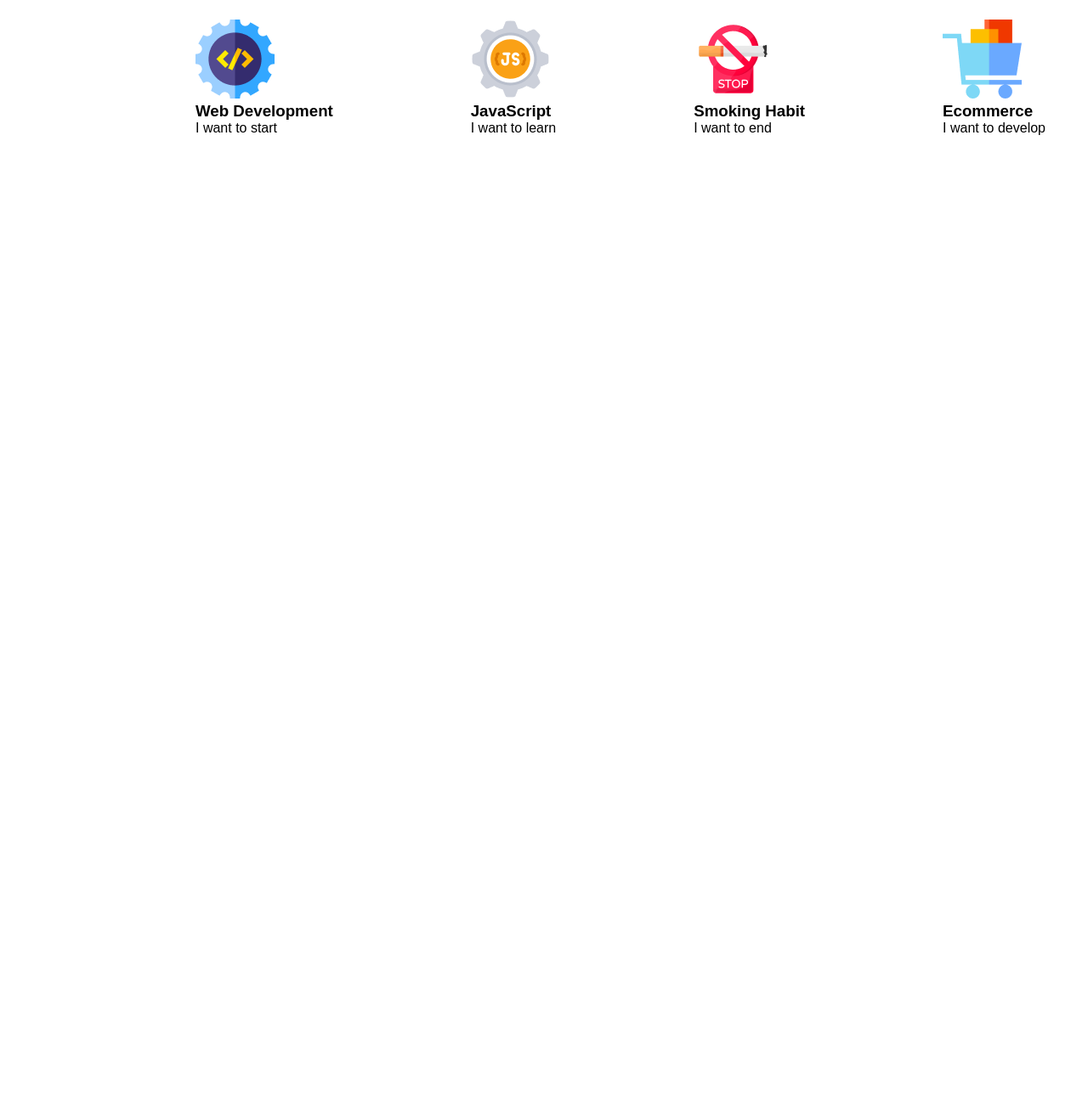
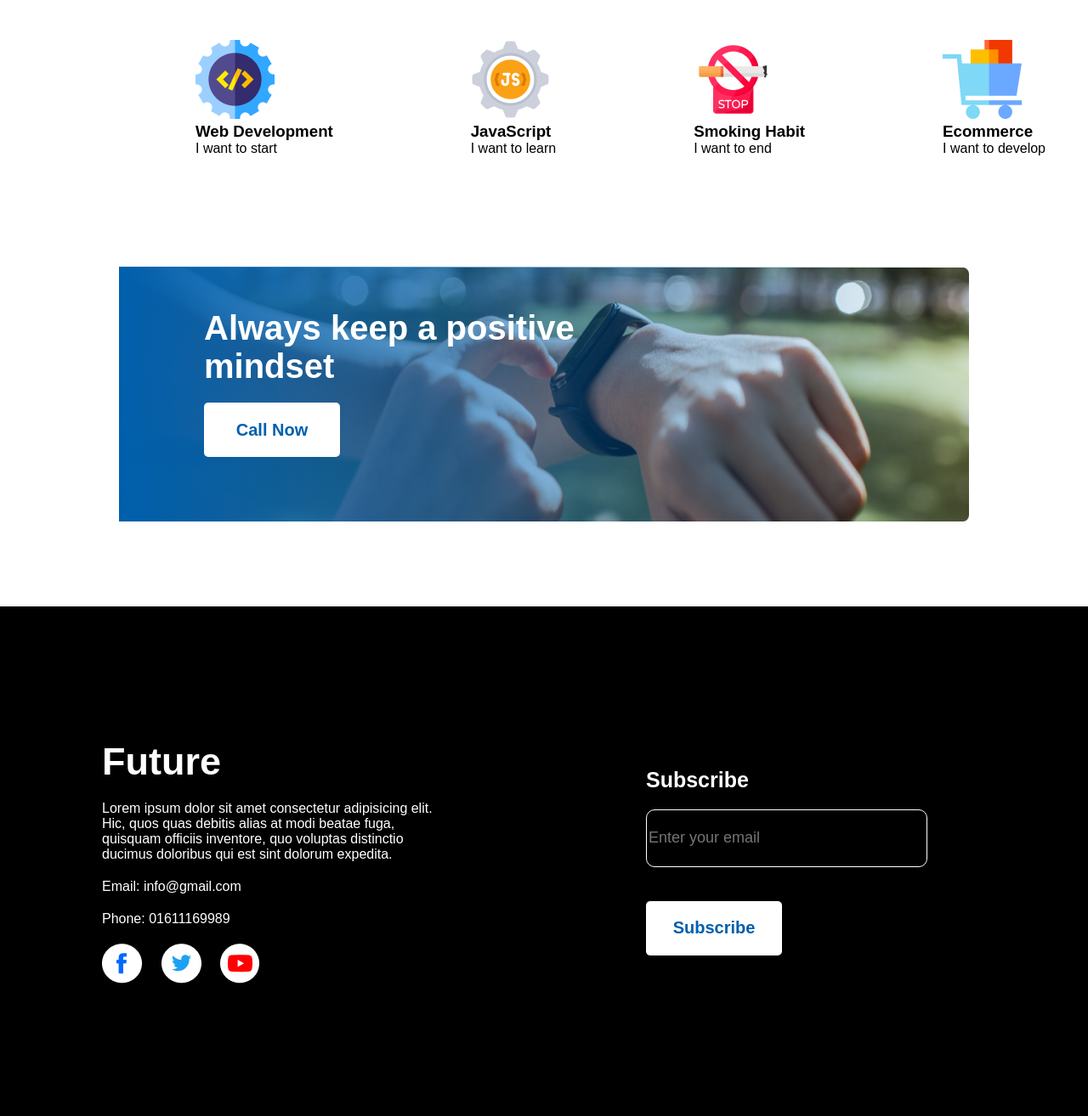
Before and after one commit to Rhythm2511/assignment, a plain HTML site: page index.html in a window 1280 px wide. Shown: the part 1582-2896 px from the top of the page at 85% size. Before the commit the page ends 1872 px from the top, so only its background shows below. Drawn offline with Linux system fonts and the light colour scheme.

Commit message:
Complete

```diff
--- a/index.html
+++ b/index.html
@@ -61,7 +61,40 @@
                 </div>
             </div>
         </section>
+        <section class="mindset">
+            <div class="mindset-details">
+                <h2 class="mindset-heading">
+                    Always keep a positive mindset
+                </h2>
+                <button class="btn-secondary">Call Now</button>
+            </div>
+        </section>
     </main>
+    <footer>
+        <div class="footer">
+            <div class="info-column">
+                <h2>Future</h2>
+                <p>Lorem ipsum dolor sit amet consectetur adipisicing elit. Hic, quos quas debitis alias at modi beatae fuga, quisquam officiis inventore, quo voluptas distinctio ducimus doloribus qui est sint dolorum expedita.</p>
+                <p class="email">
+                    Email: info@gmail.com
+                </p>
+                <p class="phone">
+                    Phone: 01611169989
+                </p>
+                <div class="social-media">
+                    <img class="social-media-icons" src="images/icons/fb.png" alt="facebook">
+                    <img class="social-media-icons" src="images/icons/twitter.png" alt="twitter">
+                    <img class="social-media-icons" src="images/icons/youtube.png" alt="youtube">
+                </div>
+            </div>
+            <div class="email-me-column">
+                <h2>Subscribe</h2>
+                <input type="email" name="email" id="email" placeholder="Enter your email"><br>
+                <button class="btn-secondary">Subscribe</button>
+            </div>
+        </div>
+
+    </footer>
 
 </body>
 </html>
--- a/styles/style.css
+++ b/styles/style.css
@@ -87,7 +87,7 @@ color: #005FAC;
 }
 
 .failure-list ul{
-    list-style-image: url(images/icons/check.png);
+    list-style-image: url(../images/icons/check.png);
 }
 
 .section-failure img{
@@ -110,3 +110,94 @@ color: #005FAC;
     justify-content: space-between;
     margin: 50px 230px 130px 230px;
 }
+
+.mindset{
+    background-image: linear-gradient(90deg, #005FAC 0%, rgba(0, 95, 172, 0) 100%), url("../images/watch.png");
+    background-repeat: no-repeat;
+    background-size: 100% 100%;
+    height: 300px;
+    width: 1000px;
+    margin: 100px auto 0;
+}
+
+.mindset div{
+    width: 50%;
+    padding: 50px 0 0 100px;
+}
+
+.mindset-heading{
+    font-weight: 700;
+    font-size: 40px;
+    color: #FFFFFF;
+}
+
+.btn-secondary{
+    margin-top: 20px;
+    width: 160px;
+    height: 64px;
+    border: 0;
+    border-radius: 5px;
+    font-weight: 600;
+    font-size: 20px;
+    background-color: white;
+    color: #005FAC;
+
+}
+
+/* footer */
+
+.footer{
+    background-color: black;
+    margin-top: 100px;
+    display: flex;
+    justify-content: space-around;
+    align-items: center;
+    height: 600px;
+    width: 100%;
+    color: #FFFFFF;
+}
+
+.info-column{
+    width: 400px;
+
+}
+.email-me-column{
+    width: 400px;
+}
+
+.info-column h2{
+    font-weight: 700;
+    font-size: 45px;
+    margin-bottom: 20px;
+}
+
+.info-column p{
+    margin-bottom: 20px;
+    font-weight: 400;
+    font-size: 16px;
+}
+
+.social-media{
+    display: flex;
+    align-items: center;
+    width: 185px;
+    justify-content: space-between;
+}
+
+.email-me-column h2{
+    font-weight: 600;
+    font-size: 25px;
+    margin-bottom: 20px;
+}
+
+.email-me-column input{
+    width: 325px;
+    height: 64px;
+    border: 1px solid white;
+    border-radius: 10px;
+    background-color: black;
+    font-weight: 400;
+    font-size: 18px;
+    color: #FFFFFF;
+    margin-bottom: 20px;
+}
```
